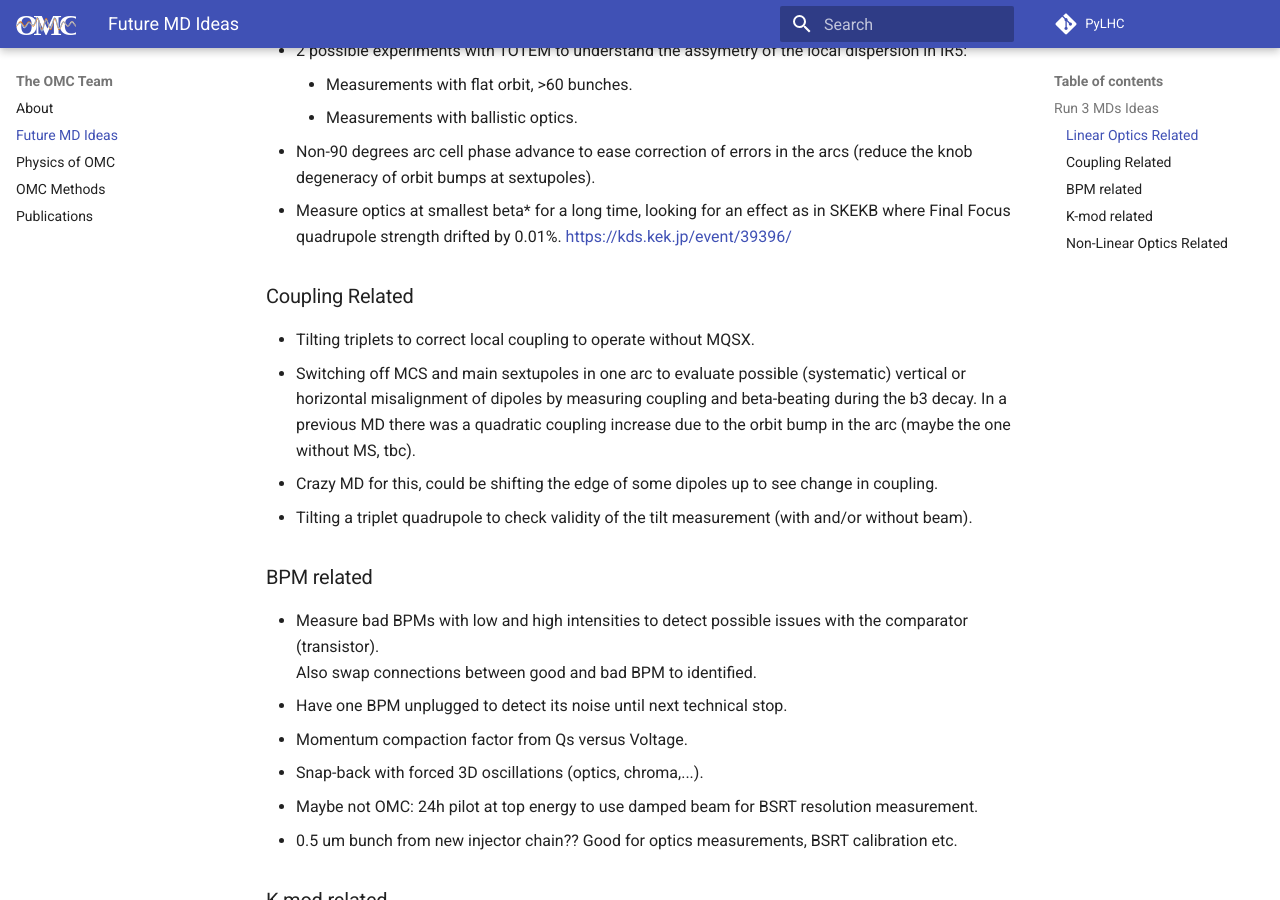
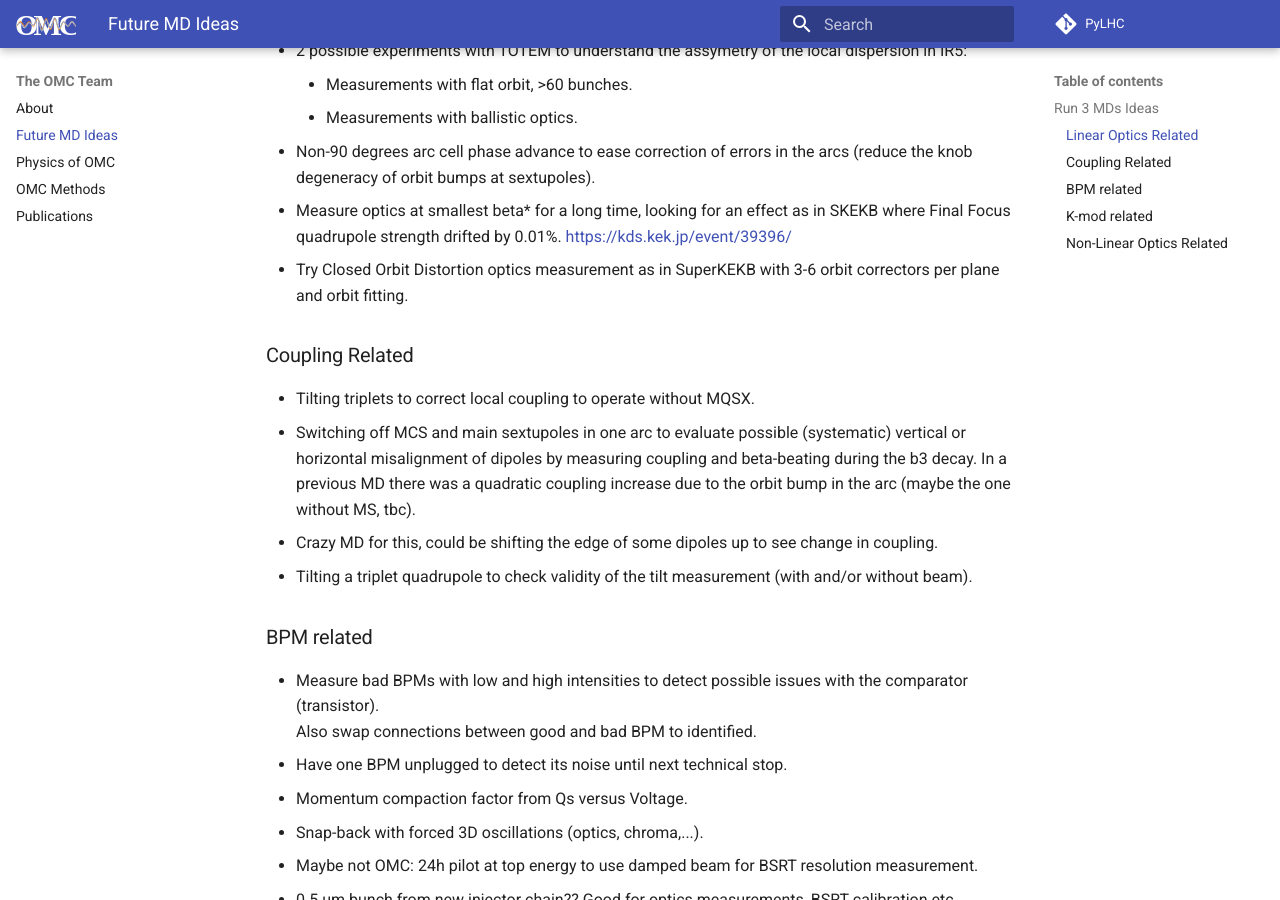
Before and after one commit to pylhc/pylhc.github.io, an MkDocs documentation site: the page built from docs/omc_team/ideas.md, in a window 1280 px wide and 900 px high, scrolled down 632 px. Built offline with MkDocs 1.6.1 and Material for MkDocs 9.7.7, drawn with Linux system fonts in a browser that asks for light colours.

Commit message:
Update with new idea

```diff
--- a/docs/omc_team/ideas.md
+++ b/docs/omc_team/ideas.md
@@ -17,6 +17,7 @@
     * Measurements with ballistic optics.
 * Non-90 degrees arc cell phase advance to ease correction of errors in the arcs (reduce the knob degeneracy of orbit bumps at sextupoles).
 * Measure optics at smallest beta* for a long time, looking for an effect as in SKEKB where Final Focus quadrupole strength drifted by 0.01%.  https://kds.kek.jp/event/39396/
+* Try Closed Orbit Distortion optics measurement as in SuperKEKB with 3-6 orbit correctors per plane and orbit fitting.
 
 ### Coupling Related
 
```
